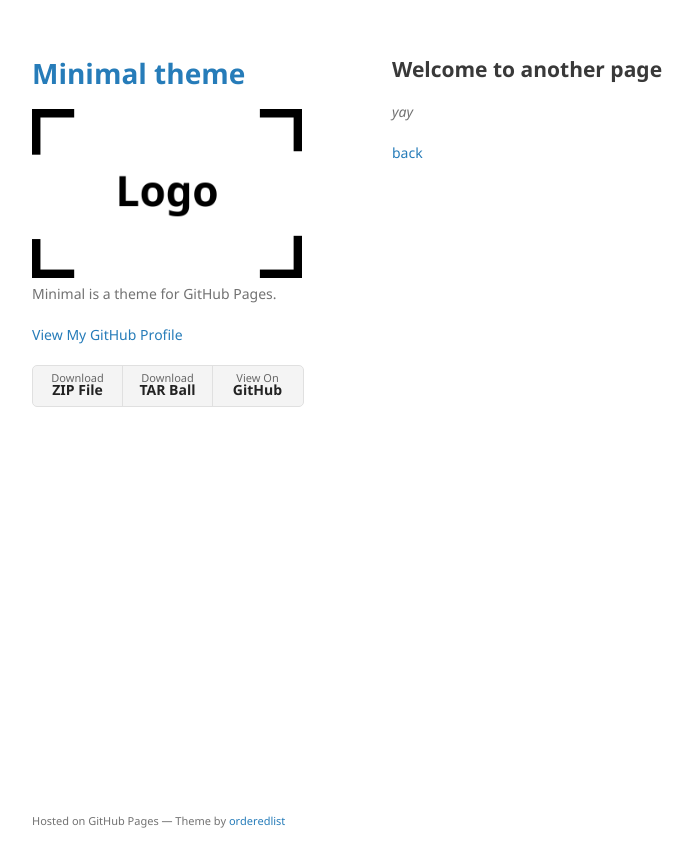
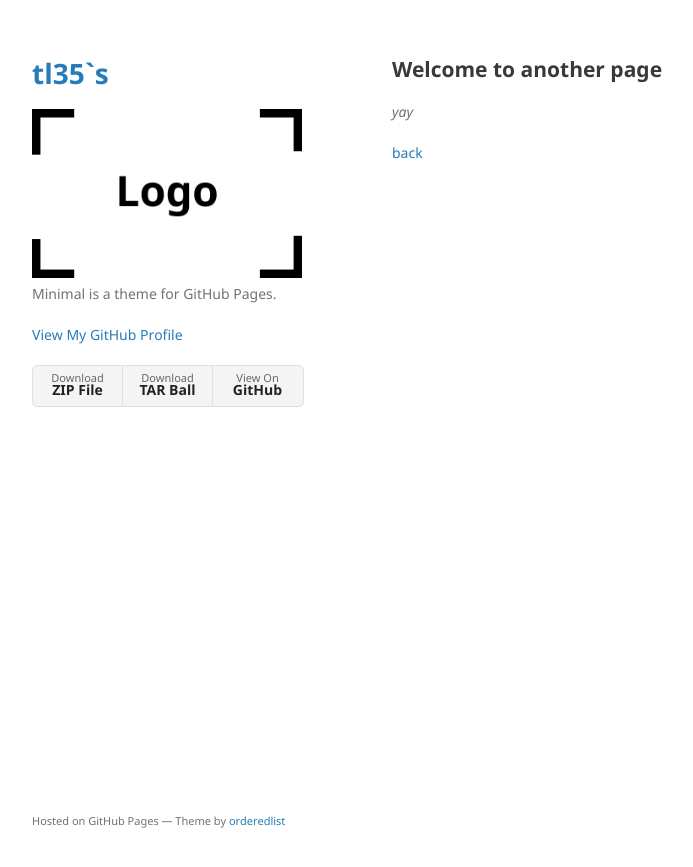
Before and after one commit to liuchongri/liuchongri.github.io, a Jekyll site: the page built from another-page.md, in a window 1280 px wide. Shown: the top 867 px of the page, without its empty margins (178-871 px from the left). Built offline with Jekyll 4.4.1, drawn with Linux system fonts in a browser that asks for light colours; our own code applies the rules of GitHub Pages for plain Markdown files.

Commit message:
update title

```diff
--- a/_config.yml
+++ b/_config.yml
@@ -1,4 +1,4 @@
-title: Minimal theme
+title: tl35`s
 logo: /assets/img/logo.png
 description: Minimal is a theme for GitHub Pages.
 show_downloads: true
```
Also changed, not shown: 1 other file.
